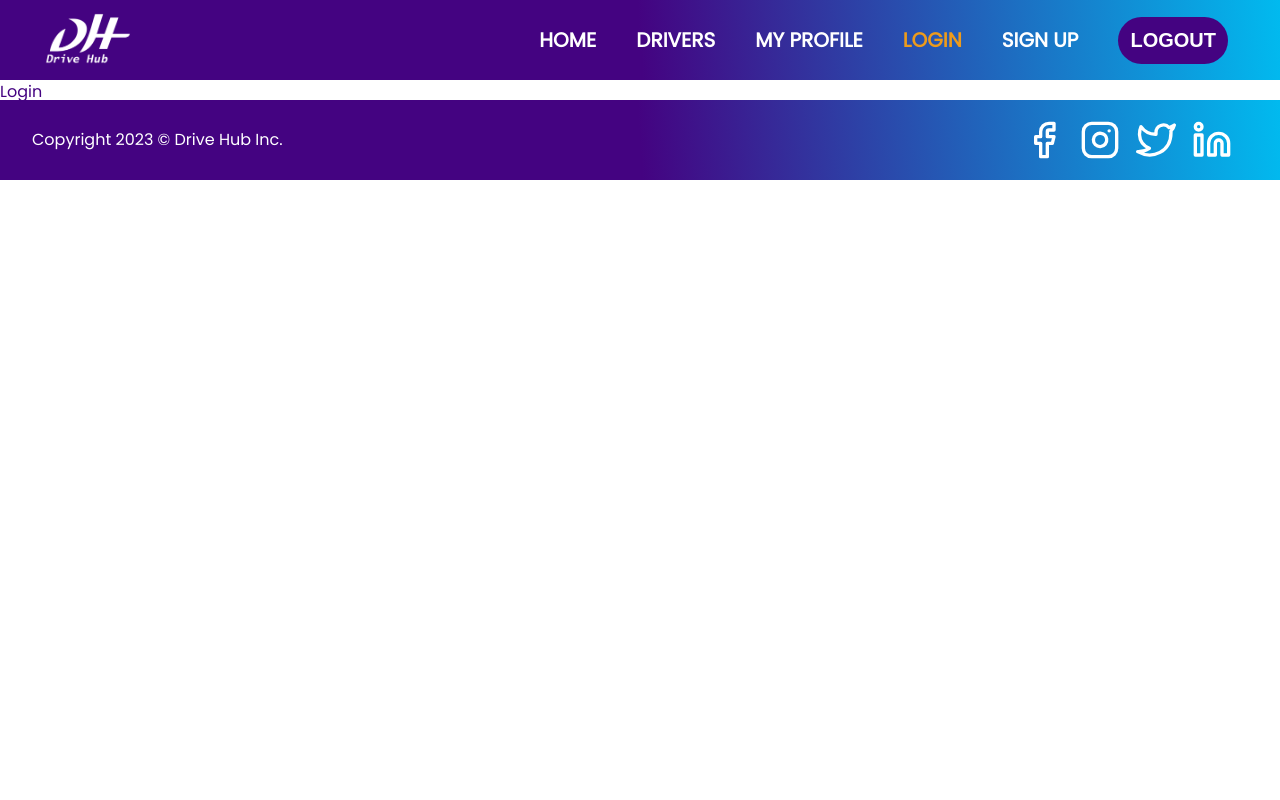
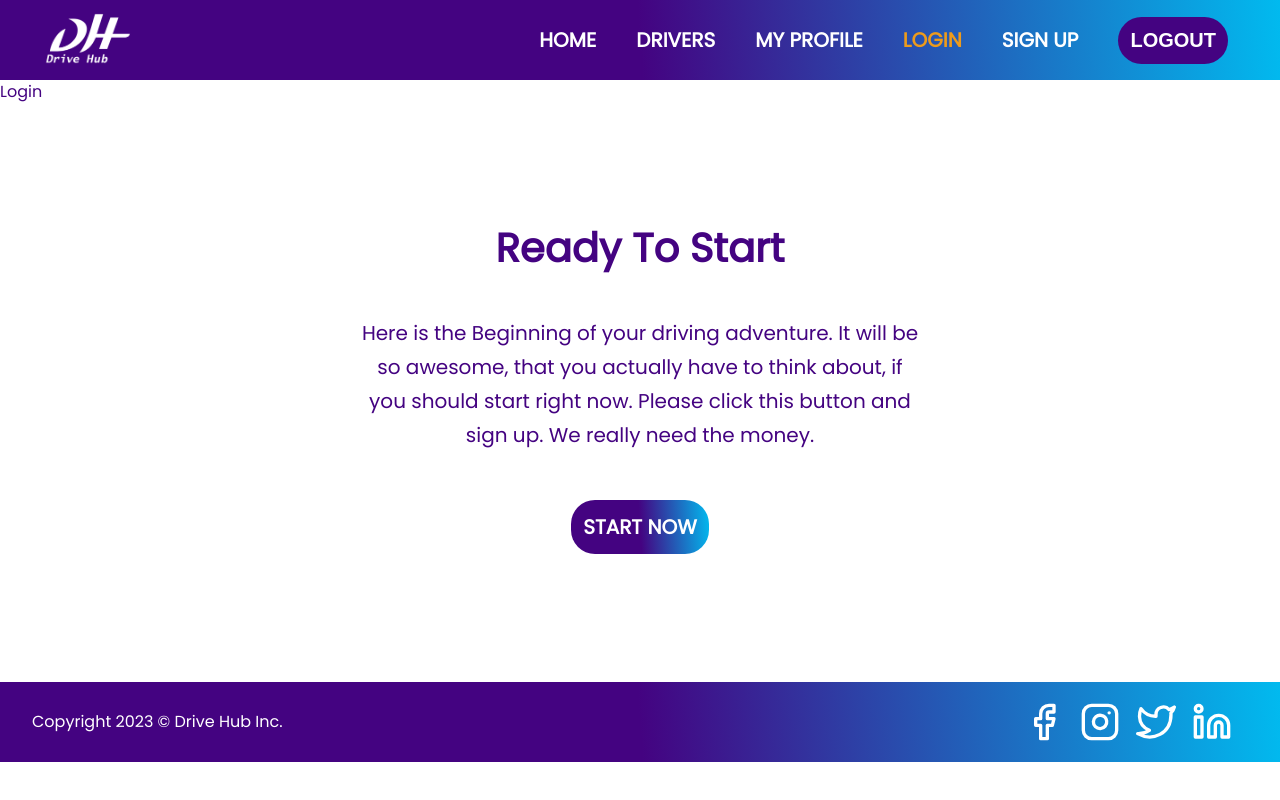
Before and after one commit to MikeSymoDev/frontend-driving-school, a React (Create React App) app: page /login in a window 1280 px wide. Built offline with nearby package versions, Linux system fonts and the light colour scheme.

Commit message:
Call to action component, conditionally rendering not yet implemented

```diff
--- a/src/App.js
+++ b/src/App.js
@@ -10,6 +10,7 @@ import StudentProfile from './pages/studentProfile';
 import Login from './pages/login';
 import Header from './components/header/header';
 import Footer from './components/footer/footer';
+import CallToAction from './components/callToAction/callToAction';
 
 function App() {
   return (
@@ -32,6 +33,8 @@ function App() {
 
         </Routes>
 
+        <CallToAction />
+
       </div>
 
       <Footer />
--- /dev/null
+++ b/src/components/callToAction/callToAction.jsx
@@ -0,0 +1,26 @@
+import React from 'react';
+import { NavLink } from 'react-router-dom';
+import './callToAction.scss';
+
+export default function CallToAction() {
+  return (
+    // RENDER THIS COMPONENT CONDITIONALLY, SHOW ONLY WHEN THE USER IS NOT LOGGED IN
+
+    <>
+      <div className="cta">
+        <div className="textalign">
+          <h2>Ready To Start</h2>
+          <p>
+            Here is the Beginning of your driving adventure. It will be so
+            awesome, that you actually have to think about, if you should start
+            right now. Please click this button and sign up. We really need the
+            money.
+          </p>
+          <button>
+            <NavLink to="signup">START NOW</NavLink>{' '}
+          </button>
+        </div>
+      </div>
+    </>
+  );
+}
--- /dev/null
+++ b/src/components/callToAction/callToAction.scss
@@ -0,0 +1,37 @@
+@import '../../styles/variables';
+@import '../../styles/breakpoints';
+
+.cta {
+  display: grid;
+  place-items: center;
+  text-align: center;
+  padding: 8rem;
+
+  .textalign {
+    max-width: 35rem;
+  }
+
+  button {
+    background: $gradient;
+    border: $button-border;
+    padding: $buton-padding;
+    border-radius: $button-radius;
+    font-weight: $button-weight;
+    font-size: 1.25rem;
+    cursor: pointer;
+  }
+
+  a {
+    text-decoration: none;
+    color: $button-hero-text;
+  }
+
+  p {
+    font-size: 1.25rem;
+    margin-bottom: 3rem;
+  }
+
+  h2 {
+    margin-bottom: 3rem;
+  }
+}
--- a/src/components/header/header.jsx
+++ b/src/components/header/header.jsx
@@ -1,5 +1,4 @@
 import React from 'react';
-// import { BsCarFront } from 'react-icons/bs';
 import LogoWhite from '../../assets/logos/logo_dh_whitenew.png';
 import { NavLink } from 'react-router-dom';
 import './header.scss';
@@ -10,7 +9,6 @@ export default function Header() {
       <div className="header">
         <div className="leftheader">
           <div className="logo">
-            {/* <BsCarFront size={30} /> */}
             <NavLink to="/">
               <img
                 src={LogoWhite}
--- a/src/styles/global.scss
+++ b/src/styles/global.scss
@@ -22,13 +22,18 @@ h1 {
 }
 
 h2 {
-  font-size: rem;
+  font-size: 2.5rem;
+  font-weight: 800;
 }
 
 a {
   font-family: 'Poppins', 'Segoe UI', 'Roboto', 'Oxygen',
     'Ubuntu', 'Cantarell', 'Fira Sans', 'Droid Sans', 'Helvetica Neue',
     sans-serif;
+}
+
+p {
+  line-height: 1.7;
 }
 
 
```
